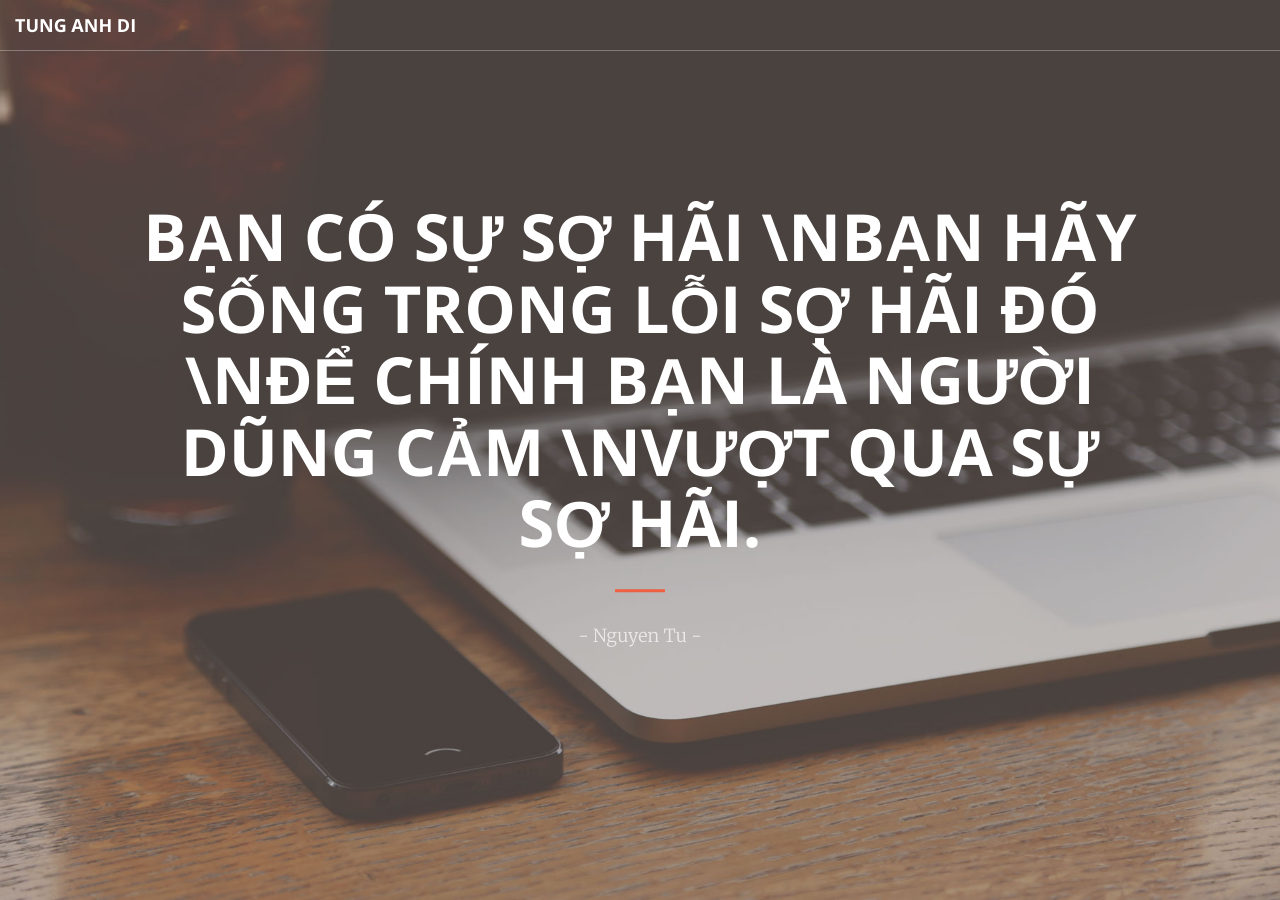
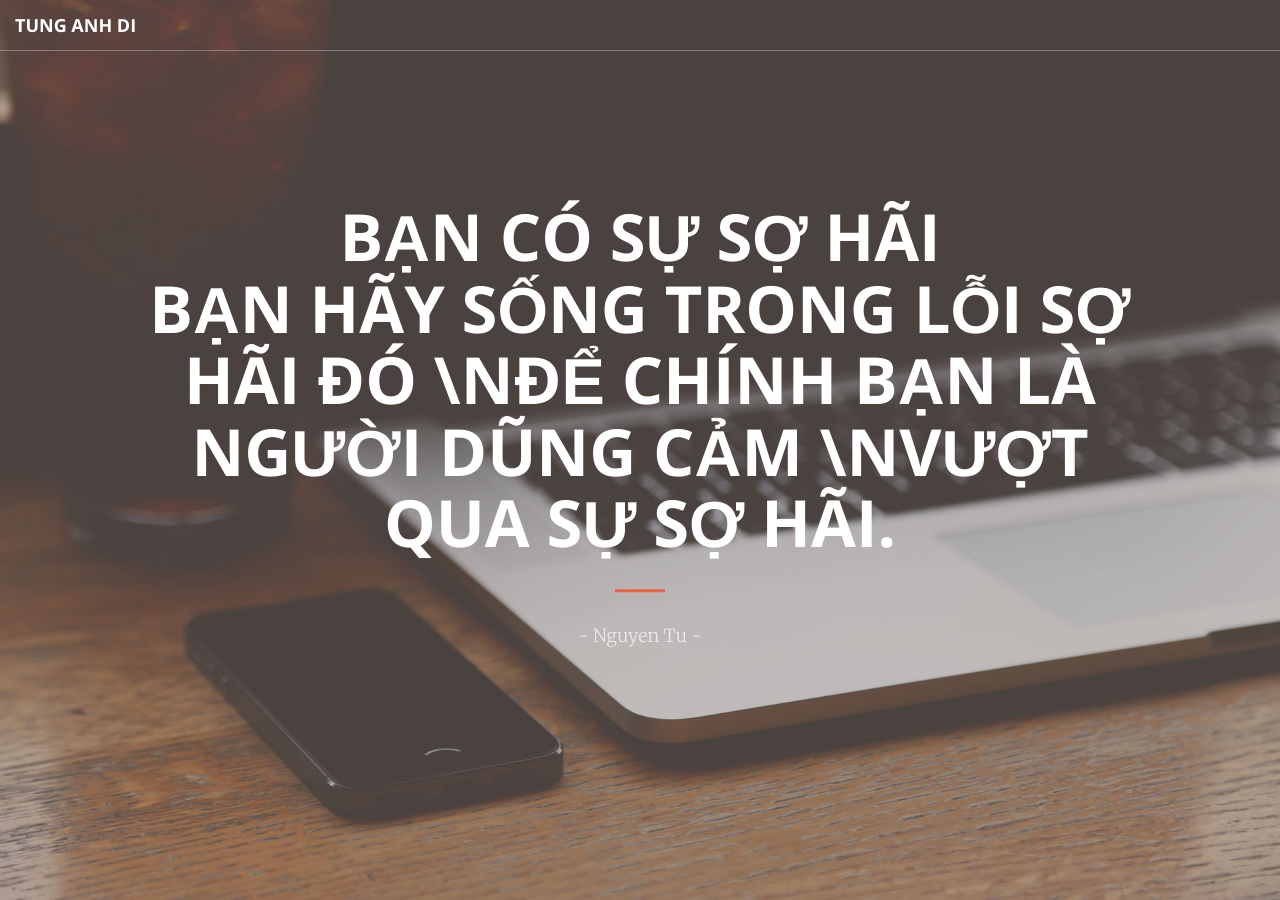
Before and after one commit to luvyouso/luvyouso, a Jekyll site: the page built from index.html, in a window 1280 px wide. Built offline with Jekyll 4.4.1, drawn with Linux system fonts in a browser that asks for light colours.

Commit message:
Update header.html

```diff
--- a/_includes/header.html
+++ b/_includes/header.html
@@ -1,7 +1,7 @@
 <header>
     <div class="header-content">
         <div class="header-content-inner">
-            <h1>Bạn có sự sợ hãi \nbạn hãy sống trong lỗi sợ hãi đó \nđể chính bạn là người dũng cảm \nvượt qua sự sợ hãi.</h1>
+            <h1>Bạn có sự sợ hãi <br/>bạn hãy sống trong lỗi sợ hãi đó \nđể chính bạn là người dũng cảm \nvượt qua sự sợ hãi.</h1>
             <hr>
             <p>- Nguyen Tu -</p>
             <!-- <a href="#about" class="btn btn-primary btn-xl page-scroll">Find Out More</a> -->
```
